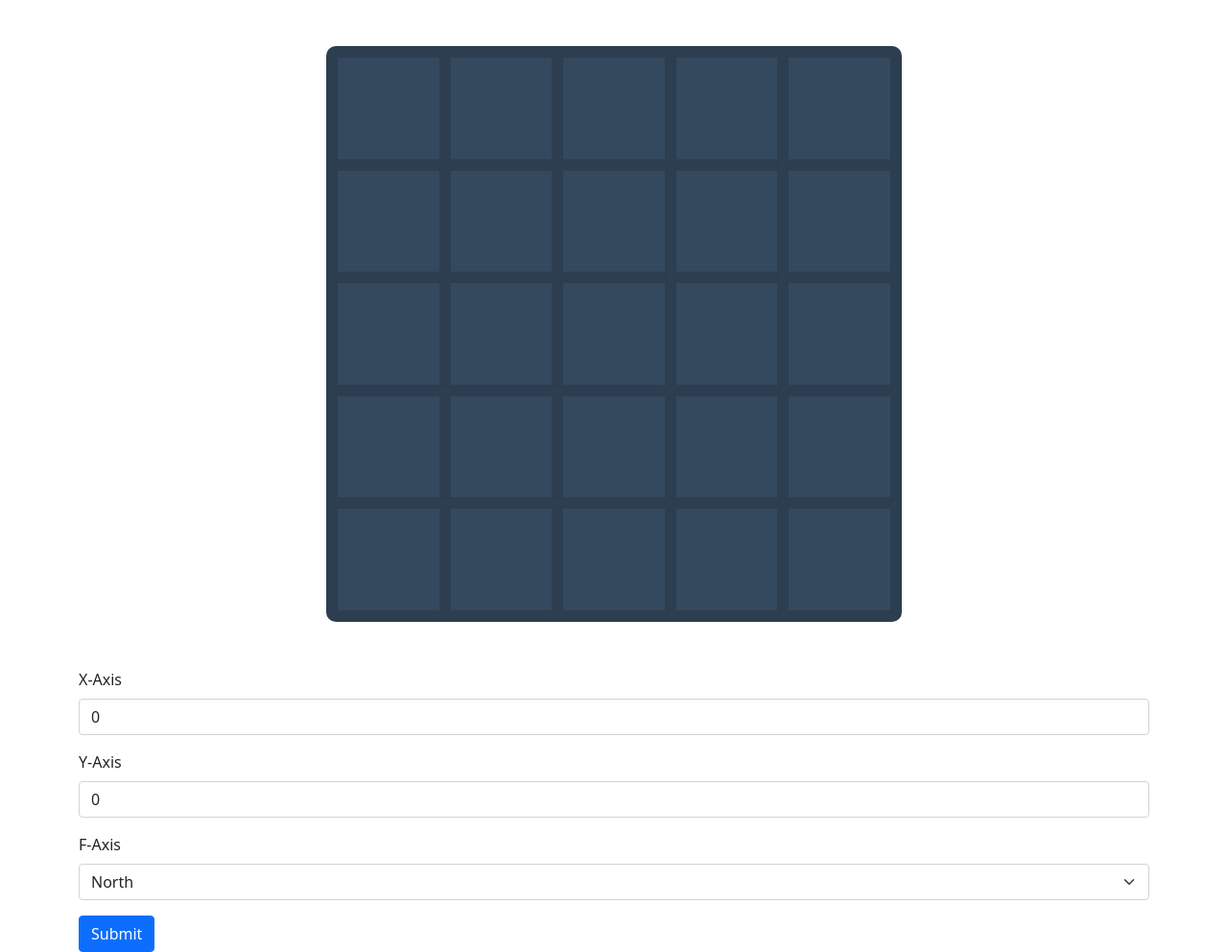
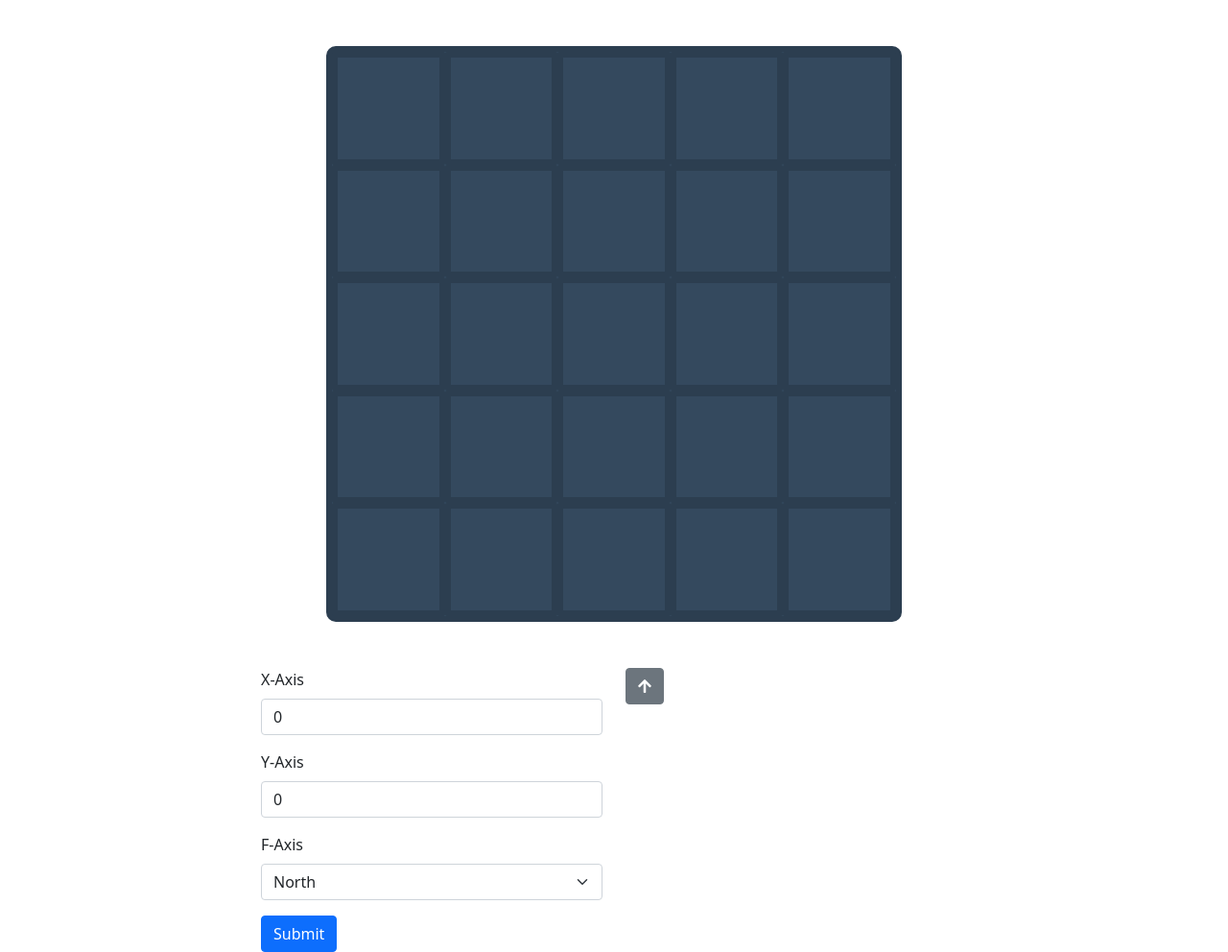
Before and after one commit to ekamahuja/toy-challange, a plain HTML site: page index.html in a window 1280 px wide. Shown: the whole page at 96% size. Drawn offline with nearby package versions, Linux system fonts and the light colour scheme.

Commit message:
Added fontawesine and minior changes to frontend

```diff
--- a/assets/js/script.js
+++ b/assets/js/script.js
@@ -13,7 +13,7 @@ manualInputBtn.addEventListener('click', event => {
     manualInputBtn.disabled = true;
     manualInputBtn.innerHTML = 'Loading...'
 
-    if (currentPosition != undefined) {
+    if (currentPosition) {
         let i = document.querySelector(`${currentPosition.xYPositionId}`);
         i.innerHTML = '';
         i.classList.remove(currentPosition.fAxis);
--- a/index.html
+++ b/index.html
@@ -8,6 +8,9 @@
     <title>Toy Challenge</title>
     <!-- Bootstrap CSS -->
     <link href="https://cdn.jsdelivr.net/npm/bootstrap@5.1.3/dist/css/bootstrap.min.css" rel="stylesheet" integrity="sha384-1BmE4kWBq78iYhFldvKuhfTAU6auU8tT94WrHftjDbrCEXSU1oBoqyl2QvZ6jIW3" crossorigin="anonymous">
+    <!-- Fontawesome CDN -->
+    <link rel="stylesheet" href="https://pro.fontawesome.com/releases/v5.10.0/css/all.css" integrity="sha384-AYmEC3Yw5cVb3ZcuHtOA93w35dYTsvhLPVnYs9eStHfGJvOvKxVfELGroGkvsg+p" crossorigin="anonymous"/>
+    <!-- Custom CSS -->
     <link href="./assets/css/style.css" rel="stylesheet" type="text/css">
 </head>
 
@@ -47,17 +50,9 @@
 
     </div>
 
-    <div class="container manual-input mt-5">
-
-        <!-- <div class="notices">
-            <div class="alert alert-success" role="alert">
-                Message here
-            </div>
-            <div class="alert alert-danger" role="alert">
-                Message here
-            </div>
-        </div> -->
-
+    <div class="container mt-5">
+        <div class="row justify-content-center">
+            <div class="col-4">
                 <div class="mb-3">
                     <label for="x-axis-input" class="form-label">X-Axis</label>
                     <input type="number" class="form-control" value="0" id="x-axis-input" required>
@@ -77,7 +72,11 @@
                 </div>
                 <button class="btn btn-primary" id="submit-manual-input">Submit</button>
             </div>
-
+            <div class="col-4">
+                <button class="btn btn-secondary" id="up"><i class="fas fa-arrow-up"></i></button>
+            </div>
+        </div>
+    </div>
 
     <!-- Bootstrap JS -->
     <script src="https://cdn.jsdelivr.net/npm/bootstrap@5.1.3/dist/js/bootstrap.bundle.min.js" integrity="sha384-ka7Sk0Gln4gmtz2MlQnikT1wXgYsOg+OMhuP+IlRH9sENBO0LRn5q+8nbTov4+1p" crossorigin="anonymous"></script>
```
Lines whose indentation alone changed are shown as unchanged.
